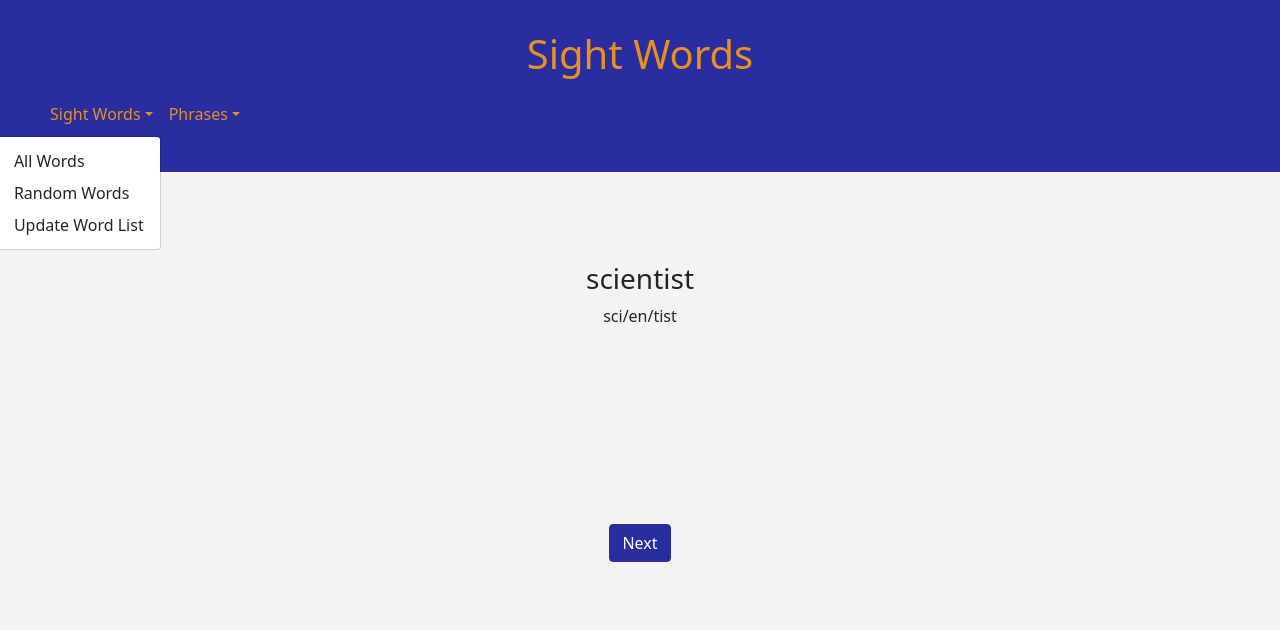
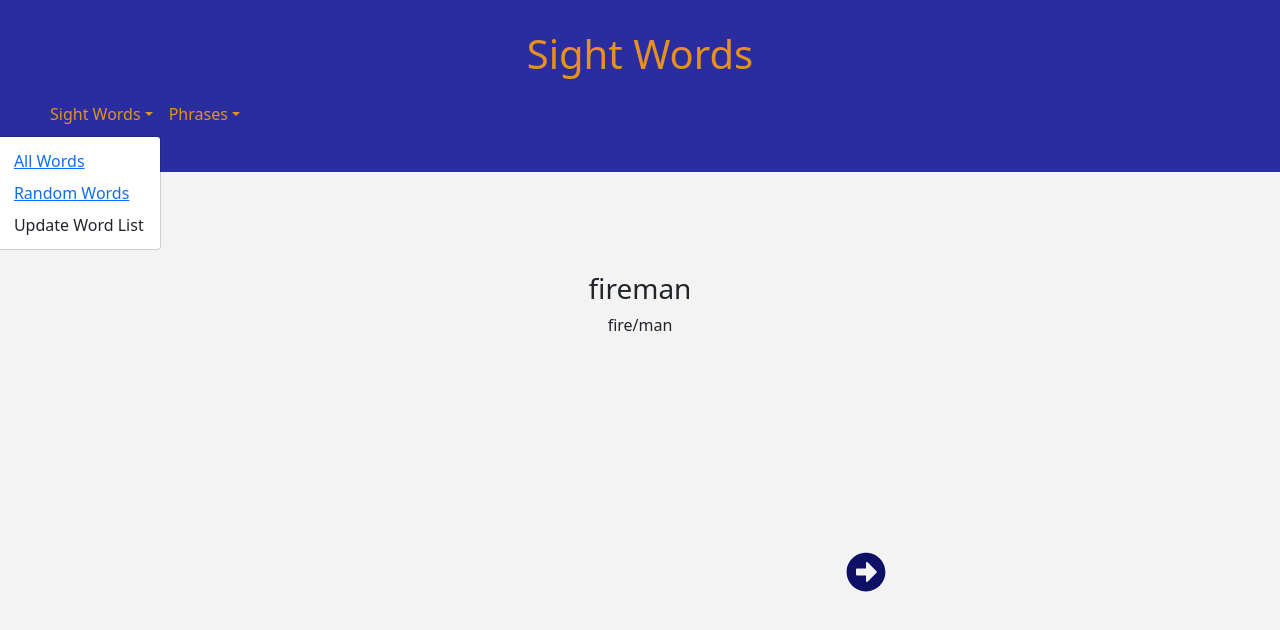
Before and after one commit to Donatron/sight-words, a React (Create React App) app: page / in a window 1280 px wide. Both pictures are taken after a click on the link "Sight Words". Shown: the top 630 px of the page. Built offline with nearby package versions, Linux system fonts and the light colour scheme.

Commit message:
react-router: added browser router and routes for sight-words and random-words

```diff
--- a/package.json
+++ b/package.json
@@ -14,6 +14,7 @@
     "react": "^17.0.2",
     "react-dom": "^17.0.2",
     "react-redux": "^7.2.6",
+    "react-router-dom": "^5.3.0",
     "react-scripts": "4.0.3",
     "reactstrap": "^9.0.0",
     "redux": "^4.1.2",
--- a/src/App.js
+++ b/src/App.js
@@ -1,18 +1,16 @@
+import { Route, Switch } from 'react-router-dom'
 import Header from './components/Header';
 import SightWords from './components/SightWords';
-import RandomWords from './components/RandomWords';
-
-import sightWordsData from './data/wordsData.json';
-
+import RandomWords from './components/RandomWords'
 
 function App() {
-  const { words } = sightWordsData;
-
   return (
     <div className="App">
       <Header />
-      {/*<SightWords words={words} /> */}
-      <RandomWords words={words} />
+      <Switch>
+        <Route path="/random-words" component={RandomWords} />
+        <Route path="/" component={SightWords} />
+      </Switch>
     </div>
   );
 }
--- a/src/components/Navigation.js
+++ b/src/components/Navigation.js
@@ -1,4 +1,5 @@
 import React from 'react';
+import { Link } from 'react-router-dom';
 import { Navbar, NavbarToggler, Collapse, Nav, NavItem, NavLink, UncontrolledDropdown, DropdownToggle, DropdownMenu, DropdownItem } from 'reactstrap';
 
 const Navigation = () => {
@@ -25,10 +26,18 @@ const Navigation = () => {
               </DropdownToggle>
               <DropdownMenu right>
                 <DropdownItem>
-                  All Words
+                  <NavItem>
+                    <Link to="/">
+                      All Words
+                    </Link>
+                  </NavItem>
                 </DropdownItem>
                 <DropdownItem>
-                  Random Words
+                  <NavItem>
+                    <Link to="/random-words">
+                      Random Words
+                    </Link>
+                  </NavItem>
                 </DropdownItem>
                 <DropdownItem>
                   Update Word List
--- a/src/components/RandomWords.js
+++ b/src/components/RandomWords.js
@@ -1,9 +1,12 @@
 import React, { useState } from 'react';
 import { Container, Row, Col, Button } from 'reactstrap';
 
+import sightWordsData from '../data/wordsData.json';
 import Word from './Word';
 
-const RandomWords = ({ words }) => {
+const RandomWords = () => {
+  const { words } = sightWordsData;
+
   const generateRandomWordIndex = () => {
     return Math.floor(Math.random() * (words.length - 1));
   }
--- a/src/components/SightWords.js
+++ b/src/components/SightWords.js
@@ -3,9 +3,13 @@ import { Container, Row, Col } from 'reactstrap';
 import { FontAwesomeIcon } from '@fortawesome/react-fontawesome';
 import { faArrowAltCircleRight, faArrowAltCircleLeft } from '@fortawesome/free-solid-svg-icons';
 
+
+import sightWordsData from '../data/wordsData.json';
+import LoadingSpinner from './LoadingSpinner';
 import Word from './Word';
 
-const SightWords = ({ words }) => {
+const SightWords = () => {
+  const { words } = sightWordsData;
   const [wordIndex, setWordIndex] = useState(0);
 
   const incrementWordIndex = () => {
@@ -15,6 +19,8 @@ const SightWords = ({ words }) => {
   const decrementWordIndex = () => {
     setWordIndex(wordIndex - 1);
   }
+
+  if (!words.length) return <LoadingSpinner />
 
   return (
     <Container className="site-content">
--- a/src/index.js
+++ b/src/index.js
@@ -1,5 +1,6 @@
 import React from 'react';
 import ReactDOM from 'react-dom';
+import { BrowserRouter } from 'react-router-dom';
 import './index.css';
 import App from './App';
 import reportWebVitals from './reportWebVitals';
@@ -10,7 +11,9 @@ import './styles/style.scss';
 
 ReactDOM.render(
   <React.StrictMode>
-    <App />
+    <BrowserRouter>
+      <App />
+    </BrowserRouter>
   </React.StrictMode>,
   document.getElementById('root')
 );
```
Also changed, not shown: 1 other file (tests, documents, lock files or other folders).
